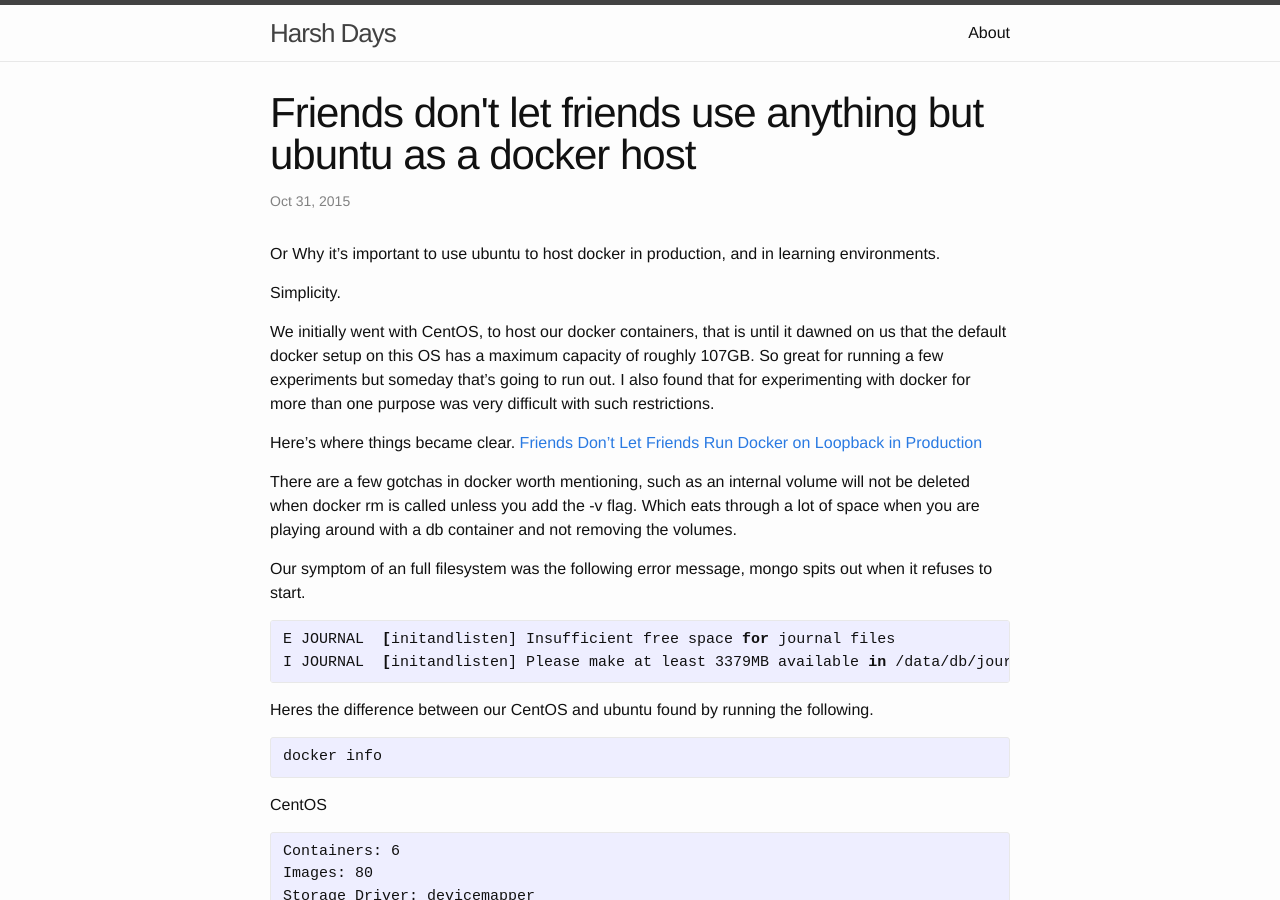
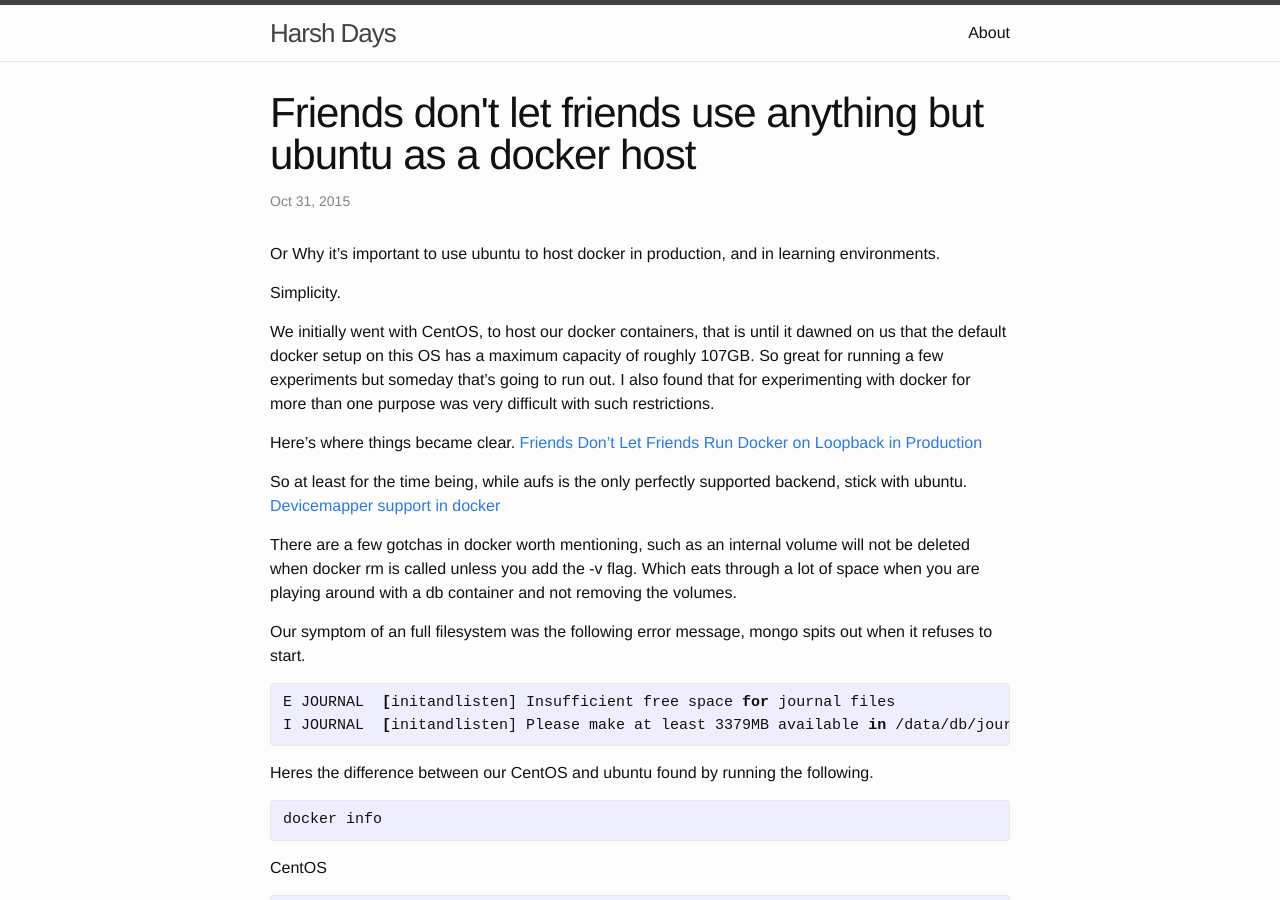
Before and after one commit to jackkav/jackkav.github.io, a Jekyll site: the page built from _posts/2015-11-1-docker-ubuntu.markdown, in a window 1280 px wide and 900 px high. Built offline with Jekyll 4.4.1, drawn with Linux system fonts in a browser that asks for light colours.

Commit message:
added a link

```diff
--- a/_posts/2015-11-1-docker-ubuntu.markdown
+++ b/_posts/2015-11-1-docker-ubuntu.markdown
@@ -9,9 +9,13 @@ Or Why it's important to use ubuntu to host docker in production, and in learnin
 
 Simplicity.
 
+
+
 We initially went with CentOS, to host our docker containers, that is until it dawned on us that the default docker setup on this OS has a maximum capacity of roughly 107GB. So great for running a few experiments but someday that's going to run out. I also found that for experimenting with docker for more than one purpose was very difficult with such restrictions.
 
 Here's where things became clear. [Friends Don't Let Friends Run Docker on Loopback in Production](http://www.projectatomic.io/blog/2015/06/notes-on-fedora-centos-and-docker-storage-drivers)
+
+So at least for the time being, while aufs is the only perfectly supported backend, stick with ubuntu. [Devicemapper support in docker](https://forums.docker.com/t/rmi-not-freeing-disk-space-in-devicemapper-sparse-file-centos-6-6/1640/4)
 
 There are a few gotchas in docker worth mentioning, such as an internal volume will not be deleted when docker rm is called unless you add the -v flag. Which eats through a lot of space when you are playing around with a db container and not removing the volumes.
 
```
